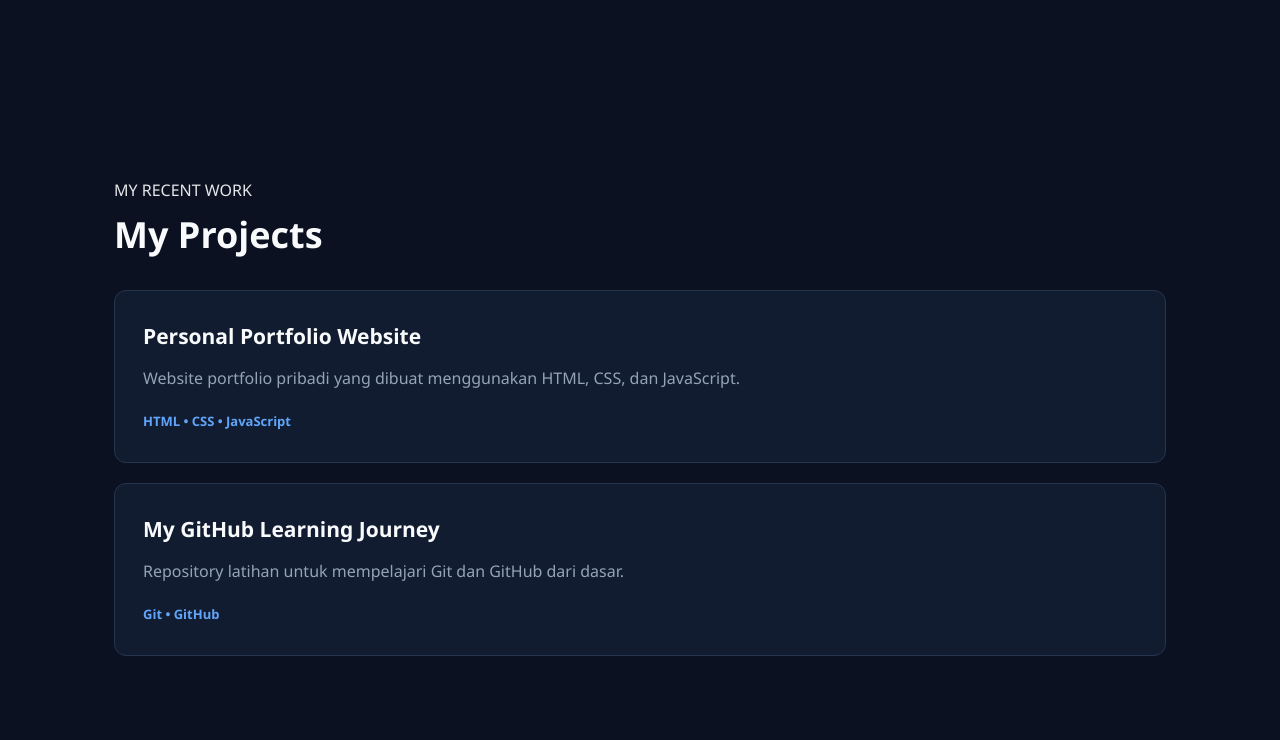
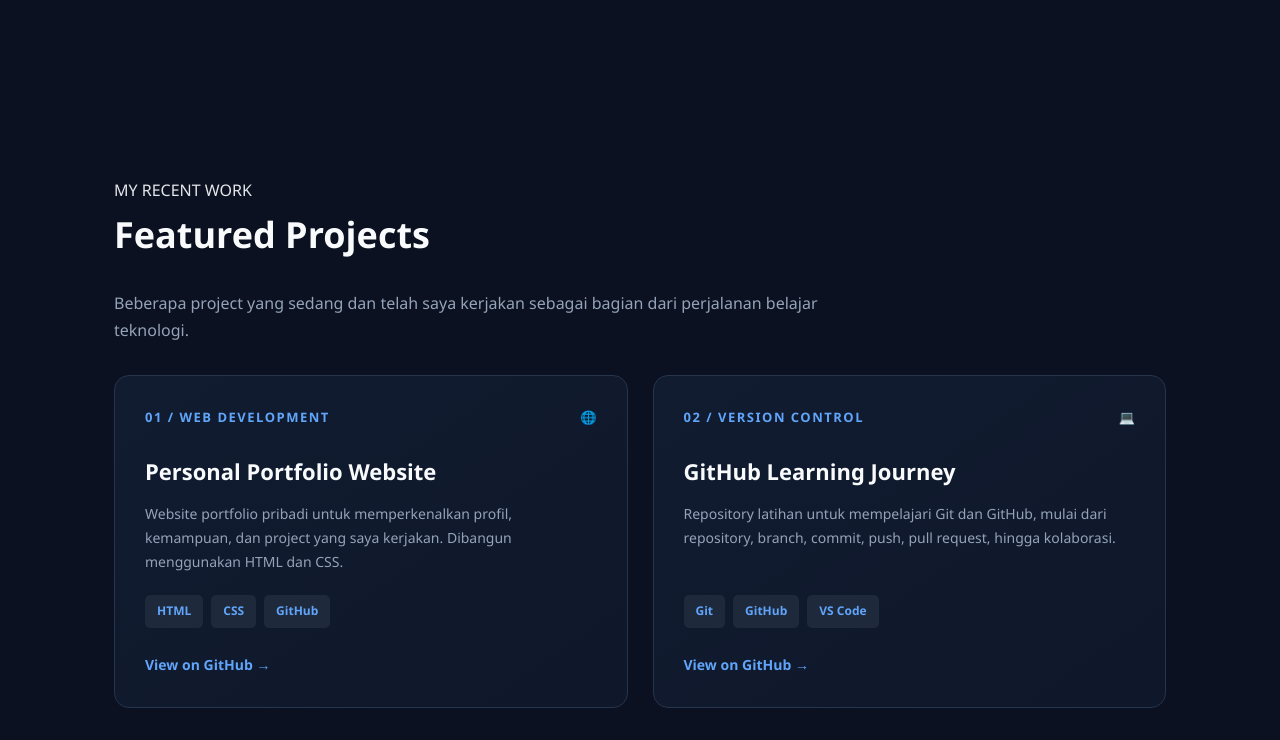
Before and after one commit to Ricky947000/personal-portfolio, a plain HTML site: page index.html in a window 1280 px wide. Shown: the part 2057-2797 px from the top of the page. Drawn offline with Linux system fonts and the light colour scheme.

Commit message:
Mempercantik project showcase dan menambahkan animasi

```diff
--- a/index.html
+++ b/index.html
@@ -161,32 +161,81 @@
 
 
         <!-- PROJECTS -->
+
         <section id="projects" class="section">
+
             <p class="section-label">MY RECENT WORK</p>
-            <h2>My Projects</h2>
+            <h2>Featured Projects</h2>
 
+            <p class="projects-description">
+                Beberapa project yang sedang dan telah saya kerjakan
+                sebagai bagian dari perjalanan belajar teknologi.
+            </p>
+
+            <div class="projects-grid">
+
+                <!-- PROJECT 1 -->
                 <div class="project-card">
+
+                    <div class="project-top">
+                        <span class="project-tag">01 / WEB DEVELOPMENT</span>
+                        <span class="project-icon">🌐</span>
+                    </div>
+
                     <h3>Personal Portfolio Website</h3>
 
                     <p>
-                    Website portfolio pribadi yang dibuat menggunakan
-                    HTML, CSS, dan JavaScript.
+                        Website portfolio pribadi untuk memperkenalkan
+                        profil, kemampuan, dan project yang saya kerjakan.
+                        Dibangun menggunakan HTML dan CSS.
                     </p>
 
-                <span>HTML • CSS • JavaScript</span>
+                    <div class="project-tech">
+                        <span>HTML</span>
+                        <span>CSS</span>
+                        <span>GitHub</span>
                     </div>
 
+                    <a href="https://github.com/Ricky947000/personal-portfolio" target="_blank"
+                        rel="noopener noreferrer" class="project-link">
+                        View on GitHub →
+                    </a>
+
+                </div>
+
+                <!-- PROJECT 2 -->
                 <div class="project-card">
-                <h3>My GitHub Learning Journey</h3>
+
+                    <div class="project-top">
+                        <span class="project-tag">02 / VERSION CONTROL</span>
+                        <span class="project-icon">💻</span>
+                    </div>
+
+                    <h3>GitHub Learning Journey</h3>
 
                     <p>
-                    Repository latihan untuk mempelajari Git dan GitHub
-                    dari dasar.
+                        Repository latihan untuk mempelajari Git dan GitHub,
+                        mulai dari repository, branch, commit, push,
+                        pull request, hingga kolaborasi.
                     </p>
 
-                <span>Git • GitHub</span>
+                    <div class="project-tech">
+                        <span>Git</span>
+                        <span>GitHub</span>
+                        <span>VS Code</span>
                     </div>
+
+                    <a href="https://github.com/Ricky947000/belajar-github" target="_blank" rel="noopener noreferrer"
+                        class="project-link">
+                        View on GitHub →
+                    </a>
+
+                </div>
+
+            </div>
+
         </section>
+
 
         <!-- CONTACT -->
         <section id="contact" class="section">
--- a/style.css
+++ b/style.css
@@ -417,3 +417,150 @@ footer {
         grid-template-columns: 1fr;
     }
 }
+
+
+/* =========================
+   PROJECT SHOWCASE
+========================= */
+
+.projects-description {
+    margin-bottom: 30px;
+}
+
+.projects-grid {
+    display: grid;
+    grid-template-columns: repeat(2, 1fr);
+    gap: 25px;
+}
+
+.project-card {
+    background: linear-gradient(145deg,
+            #111c30,
+            #0f172a);
+
+    border: 1px solid #26354e;
+    padding: 30px;
+    border-radius: 15px;
+
+    display: flex;
+    flex-direction: column;
+
+    transition: 0.35s ease;
+}
+
+.project-card:hover {
+    transform: translateY(-8px);
+    border-color: #3b82f6;
+
+    box-shadow: 0 15px 35px rgba(37, 99, 235, 0.15);
+}
+
+.project-top {
+    display: flex;
+    justify-content: space-between;
+    align-items: center;
+    margin-bottom: 25px;
+}
+
+.project-tag {
+    color: #60a5fa;
+    font-size: 11px;
+    font-weight: 700;
+    letter-spacing: 1.5px;
+}
+
+.project-icon {
+    font-size: 28px;
+}
+
+.project-card h3 {
+    color: #f8fafc;
+    font-size: 22px;
+    margin-bottom: 12px;
+}
+
+.project-card p {
+    color: #94a3b8;
+    font-size: 14px;
+    margin-bottom: 22px;
+    flex-grow: 1;
+}
+
+.project-tech {
+    display: flex;
+    flex-wrap: wrap;
+    gap: 8px;
+    margin-bottom: 25px;
+}
+
+.project-tech span {
+    background: #1e293b;
+    color: #60a5fa;
+    padding: 6px 12px;
+    border-radius: 5px;
+    font-size: 12px;
+}
+
+.project-link {
+    display: inline-block;
+    width: fit-content;
+    color: #60a5fa;
+    font-weight: 700;
+    font-size: 14px;
+    transition: 0.3s;
+}
+
+.project-link:hover {
+    color: #93c5fd;
+    transform: translateX(5px);
+}
+
+/* =========================
+   PROJECT RESPONSIVE
+========================= */
+
+@media (max-width: 768px) {
+    .projects-grid {
+        grid-template-columns: 1fr;
+    }
+}
+
+/* =========================
+   SIMPLE ANIMATIONS
+========================= */
+
+@keyframes fadeInUp {
+    from {
+        opacity: 0;
+        transform: translateY(25px);
+    }
+
+    to {
+        opacity: 1;
+        transform: translateY(0);
+    }
+}
+
+.hero-content {
+    animation: fadeInUp 0.9s ease both;
+}
+
+.hero-image {
+    animation: fadeInUp 1.1s ease both;
+}
+
+.section {
+    animation: fadeInUp 0.8s ease both;
+}
+
+/* Respect user motion preferences */
+@media (prefers-reduced-motion: reduce) {
+
+    *,
+    *::before,
+    *::after {
+        animation-duration: 0.01ms !important;
+        transition-duration: 0.01ms !important;
+        scroll-behavior: auto !important;
+    }
+}
```
Lines whose indentation alone changed are shown as unchanged.
